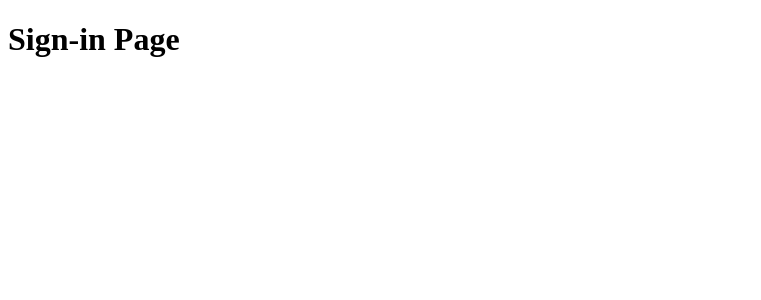
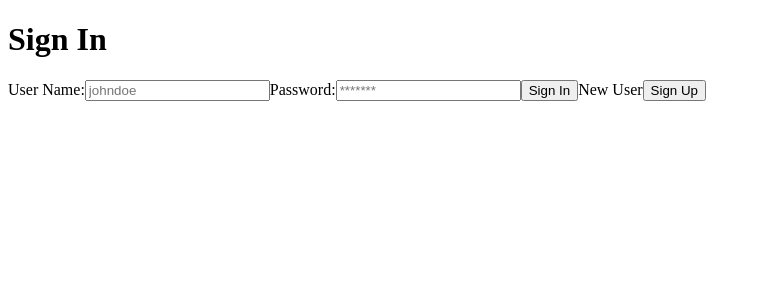
Before and after one commit to RickyAChris/potlukk-project, a React (Create React App) app: page / in a window 1280 px wide. Shown: the top 300 px of the page, without its empty margins (0-761 px from the left). Built offline with nearby package versions, Linux system fonts and the light colour scheme.

Commit message:
sign in basics

```diff
--- a/src/pages/sign-in-page.tsx
+++ b/src/pages/sign-in-page.tsx
@@ -3,6 +3,17 @@
 export function SignInPage(){
 
     return <>
-        <h1>Sign-in Page</h1>
+    <h1>Sign In</h1>
+    <label>User Name:</label>
+    <input type="text" placeholder="johndoe"></input>
+
+    <label>Password:</label>
+    <input type="text" placeholder="*******"></input>
+
+    <button>Sign In</button>
+
+
+    <label>New User</label>
+    <button>Sign Up</button>
     </>
 }
```
